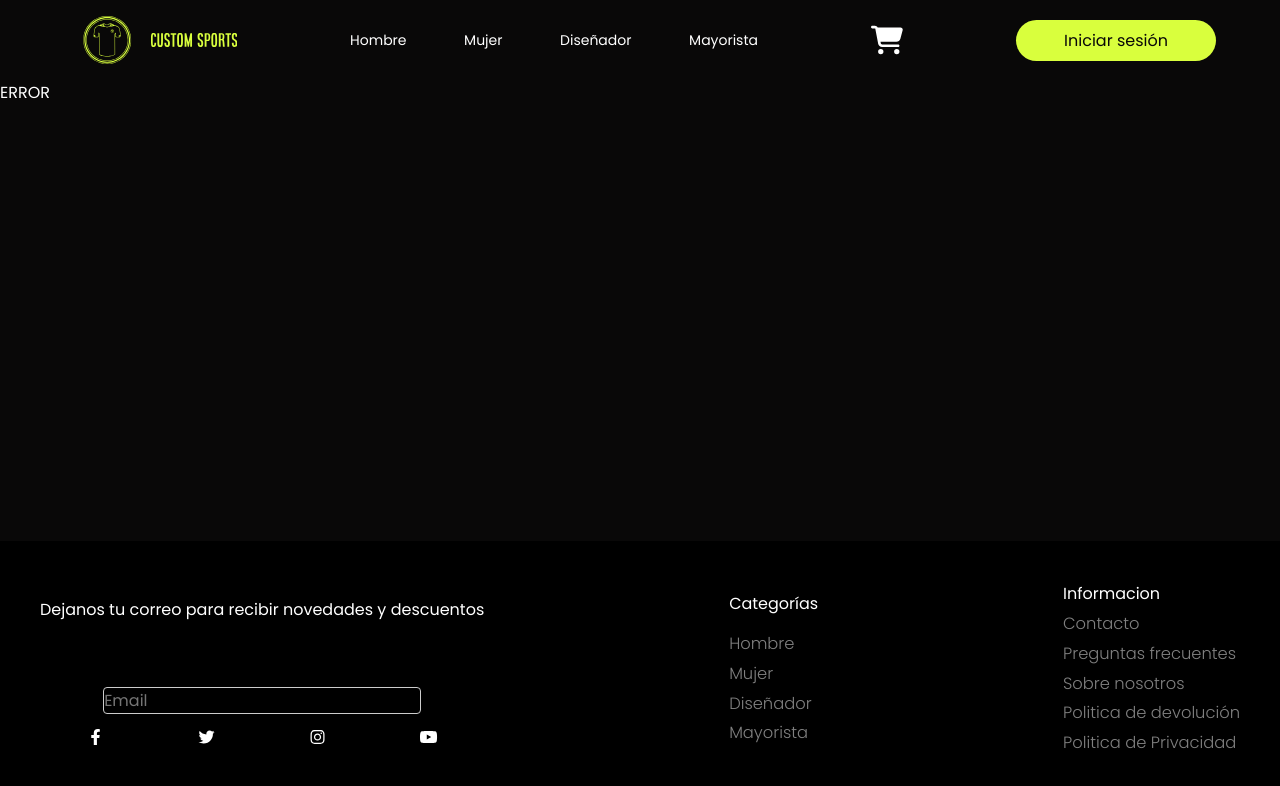
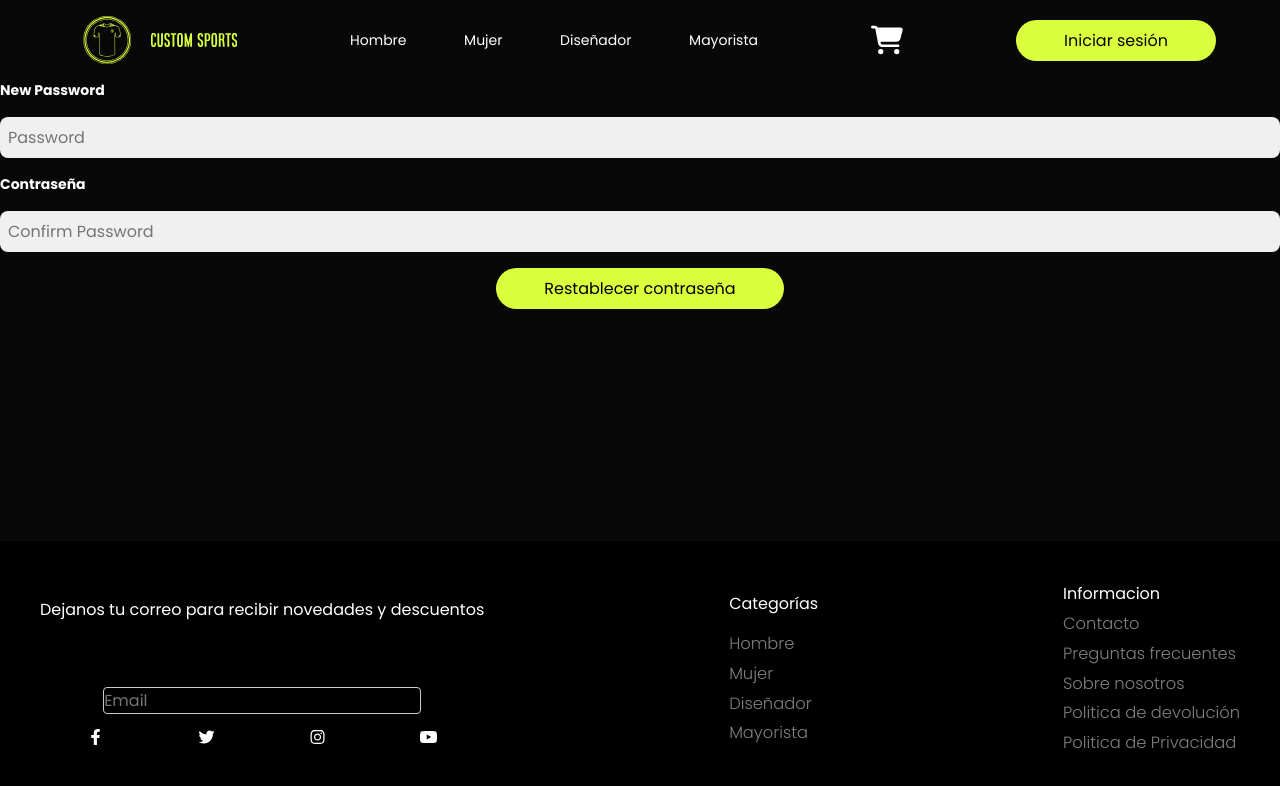
Before and after one commit to No-Country/S6-14-T-MERN, a React (Vite) app in the folder FRONT/: page /recovery-password in a window 1280 px wide. Shown: the top 786 px of the page. Built offline with nearby package versions, Linux system fonts and the light colour scheme; no server answers.

Commit message:
feat: recovery password page

```diff
--- /dev/null
+++ b/FRONT/src/components/recoveryPassword/ResetPassword.jsx
@@ -0,0 +1,104 @@
+  import { useState } from "react";
+  import { useLocation } from "react-router-dom";
+  import { toast } from "react-toastify";
+  import styled from "styled-components";
+  import instance from "../../services/axios";
+  import endPoints from "../../services/api";
+
+  const WrapperSignIn = styled("div")`
+    display: flex;
+    flex-flow: column nowrap;
+    gap: 2rem;
+    grid-area: signin;
+  `;
+  const FormStyled = styled("form")`
+    display: flex;
+    flex-flow: column nowrap;
+    justify-content: center;
+    align-items: flex-start;
+    gap: 1rem;
+  `;
+  const LabelStyled = styled("label")`
+    font-size: 0.875rem;
+    font-weight: bold;
+  `;
+  const InputStyled = styled("input")`
+    padding: 0.5rem;
+    outline: none;
+    border-radius: 0.5rem;
+    background-color: #f0f0f0;
+    width: 100%;
+  `;
+  const Submit = styled("button")`
+    color: black;
+    align-self: center;
+    border-radius: 3rem;
+    background-color: var(--bg-component-one);
+    padding: 0.5rem 3rem;
+  `;
+
+  const ResetPassword = () => {
+    const { search } = useLocation();
+    const params = new URLSearchParams(search);
+    const token = params.get("token");
+
+    const [formData, setFormData] = useState({
+      password: "",
+      confirmPassword: "",
+    });
+
+    const handleOnInputChange = (ev) => {
+      setFormData((prevFormData) => {
+        return {
+          ...prevFormData,
+          [ev.target.name]: ev.target.value,
+        };
+      });
+    };
+
+    const handleOnFormSubmit = async (ev) => {
+      try {
+        ev.preventDefault();
+        const response = await instance().post(endPoints, {
+          password: formData.password,
+          token
+        })
+        console.log({response})
+        console.log({ formData, token });
+        // toast.success(`Bienvenido ${response.data.user.firstName}`);
+      } catch (error) {
+        // toast.error(error.response.data.message);
+        console.log({error})
+      }
+    };
+
+    return (
+      <WrapperSignIn>
+        <FormStyled onSubmit={handleOnFormSubmit}>
+          <LabelStyled htmlFor="password">New Password</LabelStyled>
+          <InputStyled
+            onChange={handleOnInputChange}
+            value={formData.password}
+            id="password"
+            name="password"
+            type="password"
+            placeholder="Password"
+            required
+          />
+          <LabelStyled htmlFor="password">Contraseña</LabelStyled>
+          <InputStyled
+            onChange={handleOnInputChange}
+            value={formData.confirmPassword}
+            id="confirmPassword"
+            name="confirmPassword"
+            type="password"
+            placeholder="Confirm Password"
+            required
+          />
+          <Submit type="submit">Restablecer contraseña</Submit>
+        </FormStyled>
+      </WrapperSignIn>
+    );
+  };
+
+  export { ResetPassword };
--- a/FRONT/src/pages/export.jsx
+++ b/FRONT/src/pages/export.jsx
@@ -1,3 +1,5 @@
+import { Payments } from "./payments/Payments";
+
 // ? PAGES
 export { ErrorPage } from "./error/ErrorPage";
 export { HomePage } from "./home/HomePage";
@@ -7,3 +9,5 @@ export { RegisterPage } from "./register/RegisterPage";
 export { ProfilePage } from "./profile/ProfilePage";
 export { OrderPage } from "./order/OrderPage";
 export { BackOfficePage } from "./back office/BackOfficePage";
+export { Payments } from "./payments/Payments";
+export { RecoveryPassword } from "./recovery/RecoveryPassword";
--- /dev/null
+++ b/FRONT/src/pages/recovery/RecoveryPassword.jsx
@@ -0,0 +1,11 @@
+import { ResetPassword } from "../../components/recoveryPassword/ResetPassword";
+
+const RecoveryPassword = () => {
+  return (
+    <main>
+      <ResetPassword />
+    </main>
+  );
+};
+
+export { RecoveryPassword };
--- a/FRONT/src/routes/App.jsx
+++ b/FRONT/src/routes/App.jsx
@@ -1,5 +1,4 @@
 import { BrowserRouter, Routes, Route } from 'react-router-dom'
-import { Payments } from '../pages/payment/Payments'
 import {
   LayoutPages,
   HomePage,
@@ -9,6 +8,8 @@ import {
   ErrorPage,
   OrderPage,
   BackOfficePage,
+  Payments,
+  RecoveryPassword
 } from "../pages/export";
 import { CustomProducts, Colors } from "../components/export";
 import AppContext from "../context/AppContext";
@@ -24,6 +25,7 @@ const App = () => {
           <Route path="/" element={<LayoutPages />}>
             <Route index element={<HomePage />} />
             <Route path='payments' element={<Payments />} />
+            <Route path='recovery-password' element={<RecoveryPassword /> } />
             <Route path='order' element={<OrderPage />} />
             <Route path='diseñador' element={<CustomProducts />} />
             <Route path='color' element={<Colors />} />
--- a/FRONT/src/services/api/index.js
+++ b/FRONT/src/services/api/index.js
@@ -3,6 +3,7 @@ const endPoints = {
     login: '/auth/login',
     logInGoogle: '/auth/google',
     signUp: '/users/create',
+    recoveryPassword: '/auth/reset-password'
   },
   users: {
     getMyUser: '/users',
--- a/FRONT/src/services/axios.js
+++ b/FRONT/src/services/axios.js
@@ -3,11 +3,11 @@ import Cookie from "js-cookie";
 
 const instance = () => {
   return axios.create({
-    baseURL: `${import.meta.env.VITE_API_URL}`,
+    baseURL: `http://localhost:3000/api/v1`,
     headers: {
       Accept: "*/*",
       "Content-Type": "application/json",
-      Authorization: `Bearer ${Cookie.get("token")}`,
+      // Authorization: `Bearer ${Cookie.get("token")}`,
     },
   });
 };
```
Also changed, not shown: FRONT/src/pages/payments/Payments.jsx (renamed from FRONT/src/pages/payment/Payments.jsx).
